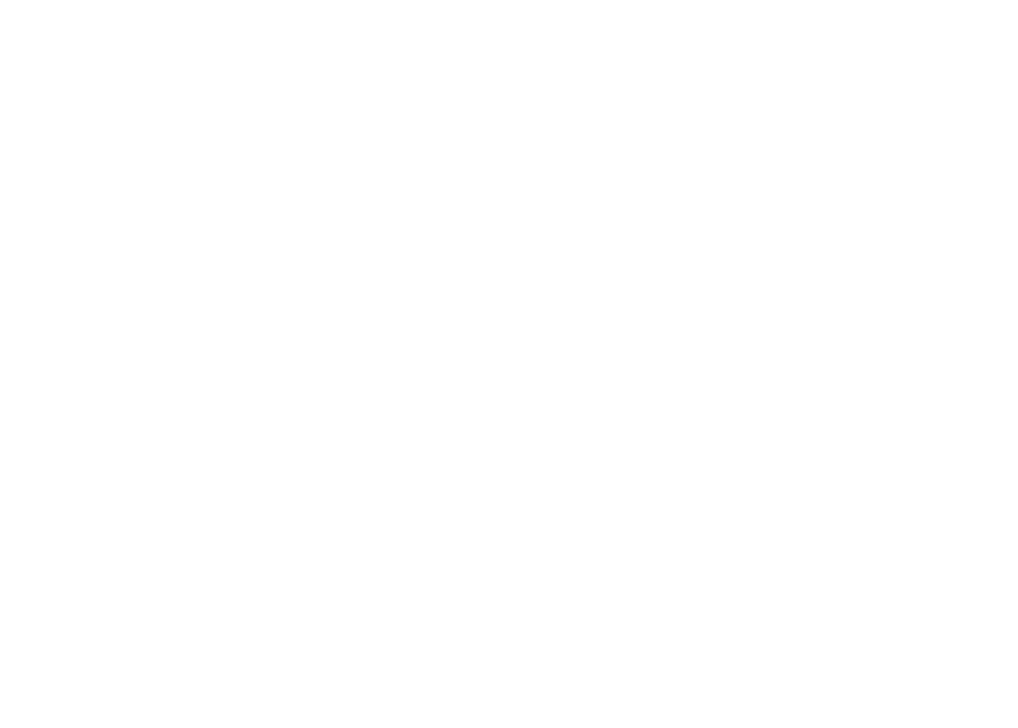
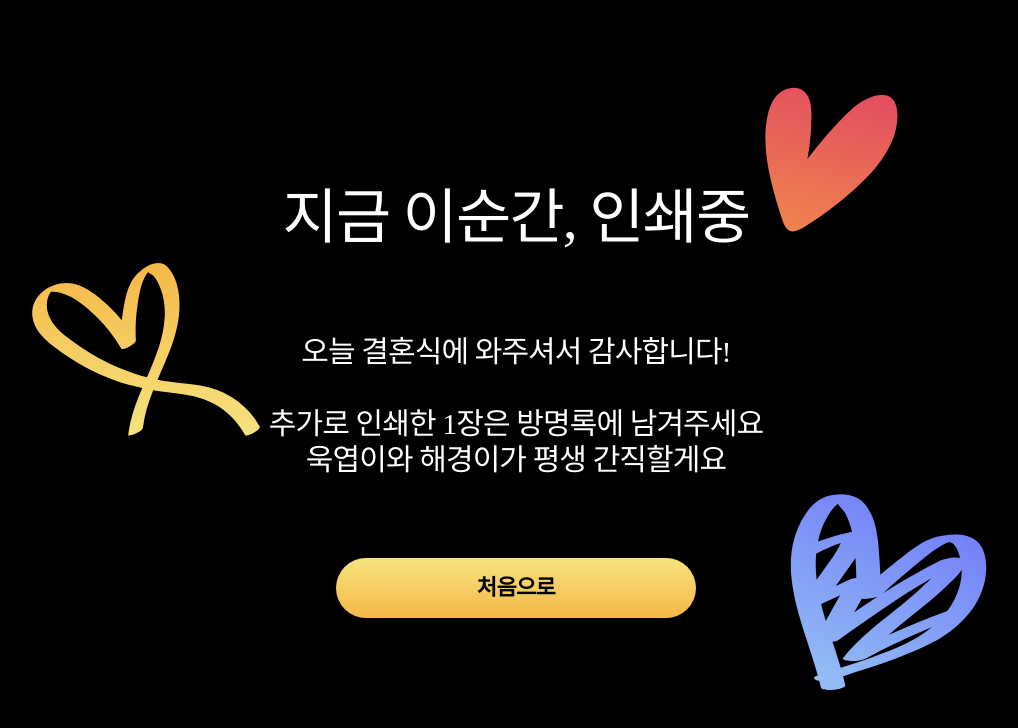
Before and after one commit to Yunjeong-Choi/photo_booth, a React (Create React App) app: page /end in a window 1280 px wide. Shown: the top 728 px of the page, without its empty margins (124-1142 px from the left). Built offline with nearby package versions, Linux system fonts and the light colour scheme; the HTML template or start-up script is replaced by a standard one.

Commit message:
[PB-6] Print & End 페이지 UI 생성

```diff
--- /dev/null
+++ b/src/components/DefaultButton.tsx
@@ -0,0 +1,31 @@
+import styled from "styled-components";
+
+interface DefaultButtonProps {
+  className?: string;
+  children: React.ReactNode;
+  handleClickButton: () => void;
+}
+
+const DefaultButton = (props: DefaultButtonProps) => {
+  return (
+    <Button className={props.className} onClick={props.handleClickButton}>
+      {props.children}
+    </Button>
+  );
+};
+
+const Button = styled.button`
+  display: flex;
+  justify-content: center;
+  align-items: center;
+
+  background: linear-gradient(180deg, #f5e37e 0%, #f6b847 100%);
+  border-radius: 3rem;
+
+  color: black;
+  font-size: 2.2rem;
+  font-weight: 700;
+  text-decoration: none;
+`;
+
+export default DefaultButton;
--- a/src/components/DefaultLinkButton.tsx
+++ /dev/null
@@ -1,37 +0,0 @@
-import { Link } from "react-router-dom";
-import styled from "styled-components";
-
-interface DefaultLinkButtonProps {
-  className?: string;
-  children: React.ReactNode;
-  destinationPath: string;
-  linkState?: any;
-}
-
-const DefaultLinkButton = (props: DefaultLinkButtonProps) => {
-  return (
-    <StyledLink
-      className={props.className}
-      to={props.destinationPath}
-      state={props.linkState}
-    >
-      {props.children}
-    </StyledLink>
-  );
-};
-
-const StyledLink = styled(Link)`
-  display: flex;
-  justify-content: center;
-  align-items: center;
-
-  background: linear-gradient(180deg, #f5e37e 0%, #f6b847 100%);
-  border-radius: 3rem;
-
-  color: black;
-  font-size: 2.2rem;
-  font-weight: 700;
-  text-decoration: none;
-`;
-
-export default DefaultLinkButton;
--- a/src/components/PhotoFrame.tsx
+++ b/src/components/PhotoFrame.tsx
@@ -6,20 +6,26 @@
 
 interface PhotoFrameProps {
   className?: string;
+  frameRef?: React.RefObject<HTMLDivElement>;
   imageList: string[];
-  withDeleteButton: boolean;
-  handleClickDeleteButton: (index: number) => void;
+  handleClickDeleteButton?: (index: number) => void;
 }
 
 const PhotoFrame = (props: PhotoFrameProps) => {
+  const handleDeleteFromFrameButton = (index: number) => {
+    if (props.handleClickDeleteButton) {
+      props.handleClickDeleteButton(index);
+    }
+  };
+
   return (
-    <Container className={props.className}>
+    <Container ref={props.frameRef} className={props.className}>
       <div>
         {props.imageList.map((image, index) => (
           <ImageContainer key={`image-in-frame-${index}`}>
-            {props.withDeleteButton && image !== "" && (
+            {props.handleClickDeleteButton && image !== "" && (
               <DeleteFromFrameButton
-                onClick={() => props.handleClickDeleteButton(index)}
+                onClick={() => handleDeleteFromFrameButton(index)}
               >
                 X
               </DeleteFromFrameButton>
--- a/src/pages/Camera.tsx
+++ b/src/pages/Camera.tsx
@@ -40,7 +40,7 @@
         setImageCount((prev) => prev + 1);
         setCountdown(10);
         startCountdown();
-      }, 3000);
+      }, 3000); // TODO: settimeout 안쓰고 순서 맞추기?
     } else if (imageList.length >= 6) {
       setTimeout(() => {
         navigate("/gallery", { state: { imageList } });
@@ -85,6 +85,8 @@
   return (
     <StyledContainer>
       <CameraContainer>
+        {/* TODO: 왜 카메라 천천히 등장하지 */}
+        {/* TODO: 찰칵하는 시각효과 */}
         <Webcam
           ref={webcamRef}
           audio={false}
@@ -100,6 +102,7 @@
       <Countdown>
         <p>{`6장 중 ${imageCount}번째 촬영`}</p>
         <h2>{countdown}</h2>
+        {/* TODO: 자동으로 이동합니다. */}
       </Countdown>
     </StyledContainer>
   );
--- a/src/pages/End.tsx
+++ b/src/pages/End.tsx
@@ -1,5 +1,51 @@
+import styled from "styled-components";
+import { useNavigate } from "react-router-dom";
+import DefaultButton from "../components/DefaultButton";
+import ContainerWithBackground from "../components/ContainerWithBackground";
+
 const End = () => {
-  return <div></div>;
+  const navigate = useNavigate();
+
+  const goToHomePage = () => {
+    navigate("/");
+  };
+
+  return (
+    <StyledContainer>
+      <SectionTitle>지금 이순간, 인쇄중</SectionTitle>
+      {/* TODO: 문구 깜빡이게
+      {`이 프로그램을 개발해주신
+        신부 친구 최윤정님, 김승연님 감사합니다!
+        개발 문의 : yunjeong.dev.2173@gmail.com
+        winkitee@gmail.com`} */}
+      <Notice>
+        {`오늘 결혼식에 와주셔서 감사합니다!
+
+          추가로 인쇄한 1장은 방명록에 남겨주세요
+          욱엽이와 해경이가 평생 간직할게요`}
+      </Notice>
+      <GoHomeButton handleClickButton={goToHomePage}>처음으로</GoHomeButton>
+    </StyledContainer>
+  );
 };
 
+const StyledContainer = styled(ContainerWithBackground)`
+  flex-direction: column;
+  gap: 8rem;
+`;
+
+const SectionTitle = styled.div`
+  font-size: 6rem;
+`;
+
+const Notice = styled.p`
+  font-size: 3rem;
+  white-space: pre-line;
+`;
+
+const GoHomeButton = styled(DefaultButton)`
+  width: 36rem;
+  height: 6rem;
+`;
+
 export default End;
--- a/src/pages/Gallery.tsx
+++ b/src/pages/Gallery.tsx
@@ -1,13 +1,14 @@
 import { useEffect, useState } from "react";
-import { useLocation } from "react-router-dom";
+import { useLocation, useNavigate } from "react-router-dom";
 import styled from "styled-components";
 
 import ContainerWithBackground from "../components/ContainerWithBackground";
-import DefaultLinkButton from "../components/DefaultLinkButton";
+import DefaultButton from "../components/DefaultButton";
 import ImageItem from "../components/ImageItem";
 import PhotoFrame from "../components/PhotoFrame";
 
 const Gallery = () => {
+  const navigate = useNavigate();
   const { state } = useLocation() as { state?: { imageList?: string[] } };
   const [selectedImages, setSelectedImages] = useState<string[]>([]);
   const [imagesInFrame, setImagesInFrame] = useState<string[]>([
@@ -46,6 +47,10 @@
     setSelectedImages(copiedSelectedImages);
   };
 
+  const handleClickButton = () => {
+    navigate("/print", { state: { imagesInFrame } });
+  };
+
   return (
     <StyledContainer>
       <Section>
@@ -68,12 +73,9 @@
         <SectionTitle>미리보기</SectionTitle>
         <PhotoFrame
           imageList={imagesInFrame}
-          withDeleteButton={true}
           handleClickDeleteButton={deleteFromFrame}
         />
-        <NextButton destinationPath="/print" linkState={{ imagesInFrame }}>
-          다음
-        </NextButton>
+        <NextButton handleClickButton={handleClickButton}>다음</NextButton>
       </Section>
     </StyledContainer>
   );
@@ -121,7 +123,7 @@
   font-size: 3rem;
 `;
 
-const NextButton = styled(DefaultLinkButton)`
+const NextButton = styled(DefaultButton)`
   width: 32rem;
   height: 6rem;
 `;
--- a/src/pages/Home.tsx
+++ b/src/pages/Home.tsx
@@ -1,8 +1,16 @@
+import { useNavigate } from "react-router-dom";
 import styled from "styled-components";
 import ContainerWithBackground from "../components/ContainerWithBackground";
-import DefaultLinkButton from "../components/DefaultLinkButton";
+import DefaultButton from "../components/DefaultButton";
 
 function Home() {
+  const navigate = useNavigate();
+
+  const handleClickButton = () => {
+    navigate("/Camera");
+  };
+
+  // TODO: 폰트 넣기
   return (
     <StyledContainer>
       <From>FROM. 욱엽&해경</From>
@@ -13,7 +21,7 @@
 
       총 6번 사진을 찍은 후
       4장의 사진을 골라주세요`}</Message>
-      <NextButton destinationPath="/Camera">시작하기</NextButton>
+      <NextButton handleClickButton={handleClickButton}>시작하기</NextButton>
     </StyledContainer>
   );
 }
@@ -37,7 +45,7 @@
   white-space: pre-line;
 `;
 
-const NextButton = styled(DefaultLinkButton)`
+const NextButton = styled(DefaultButton)`
   width: 39.5rem;
   height: 7.5rem;
   margin-top: 8rem;
--- a/src/pages/Print.tsx
+++ b/src/pages/Print.tsx
@@ -1,65 +1,88 @@
-import { useRef } from "react";
-import { useLocation } from "react-router-dom";
-import ReactToPrint from "react-to-print";
+import { useLocation, useNavigate } from "react-router-dom";
 import styled from "styled-components";
 
+import ContainerWithBackground from "../components/ContainerWithBackground";
+import DefaultButton from "../components/DefaultButton";
+import PhotoFrame from "../components/PhotoFrame";
+
 const Print = () => {
+  const navigate = useNavigate();
   const { state } = useLocation() as { state?: { imagesInFrame?: string[] } };
-  const componentToPrintRef = useRef<HTMLDivElement>(null);
 
   if (!state || !state.imagesInFrame) {
     return null;
   }
 
   const printDiv = () => {
+    // 인쇄할 부분 추출
     const html = document.querySelector("html");
     const printSection = document.querySelector(".print-element")?.outerHTML;
+
+    // 인쇄용 div 생성
     const printDiv = document.createElement("div");
     printDiv.id = "page";
+    printDiv.style.width = "100vw";
+    printDiv.style.height = "100vh";
+    printDiv.style.backgroundColor = "black";
     html?.appendChild(printDiv);
+
+    // 인쇄용 div에 내용 넣기
     if (printSection) {
       printDiv.innerHTML = printSection;
     }
+
+    // 인쇄시작
     printDiv.style.display = "block";
     document.body.style.display = "none";
-    window.print();
-    // document.body.style.display = "block";
-    // printDiv.style.display = "none";
+    setTimeout(() => {
+      window.print();
+      document.body.style.display = "block";
+      printDiv.style.display = "none";
+      navigate("/end");
+    }, 1000);
   };
 
   return (
-    <>
-      <FrameContainer ref={componentToPrintRef} className={"print-element"}>
-        {state.imagesInFrame.map((image, index) => (
-          <SelectedImage key={`selected-${index}`} src={image} alt="selected" />
-        ))}
-      </FrameContainer>
-      <button onClick={printDiv}>Print this out!</button>
-      {/* <ReactToPrint
-        trigger={() => <button>Print this out!</button>}
-        content={() => componentToPrintRef.current}
-      /> */}
-    </>
+    <StyledContainer>
+      <PhotoFrame className={"print-element"} imageList={state.imagesInFrame} />
+      <NoticeSection>
+        <SectionTitle>프린트 하기</SectionTitle>
+        <Notice>
+          {`① 아래 "프린트" 버튼을 누르고,
+          ② [인쇄하고 싶은 사진의 수] + [편지용 추가 1장] 설정
+          ③ "인쇄" 버튼 클릭하면 끝!`}
+        </Notice>
+        <PrintButton handleClickButton={printDiv}>프린트</PrintButton>
+      </NoticeSection>
+    </StyledContainer>
   );
 };
 
-const FrameContainer = styled.div`
-  flex-shrink: 0;
-  display: flex;
-  flex-wrap: wrap;
-  justify-content: space-between;
-  align-items: center;
-  width: 408px;
-  height: 604px;
-  /* height: 608px; */
-  overflow: hidden;
-  background-color: black;
+const StyledContainer = styled(ContainerWithBackground)`
+  gap: 8rem;
 `;
 
-const SelectedImage = styled.img`
-  width: 170px;
-  height: 250px;
-  margin: 15px;
+const NoticeSection = styled.div`
+  display: flex;
+  flex-direction: column;
+  align-items: center;
+  gap: 5rem;
+`;
+
+const SectionTitle = styled.div`
+  font-size: 6rem;
+`;
+
+const Notice = styled.p`
+  font-size: 3rem;
+  white-space: pre-line;
+  line-height: 200%;
+  text-align: left;
+`;
+
+const PrintButton = styled(DefaultButton)`
+  width: 36rem;
+  height: 6rem;
 `;
 
 export default Print;
```
